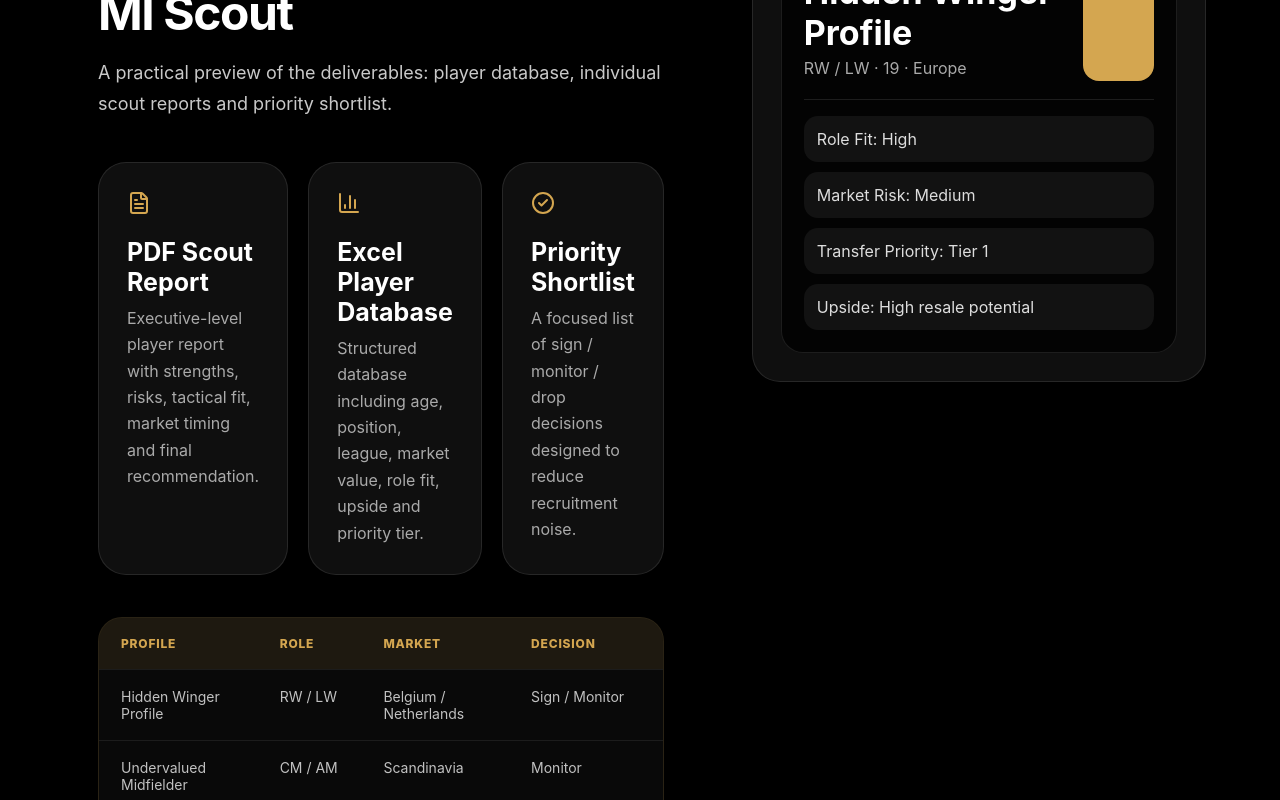
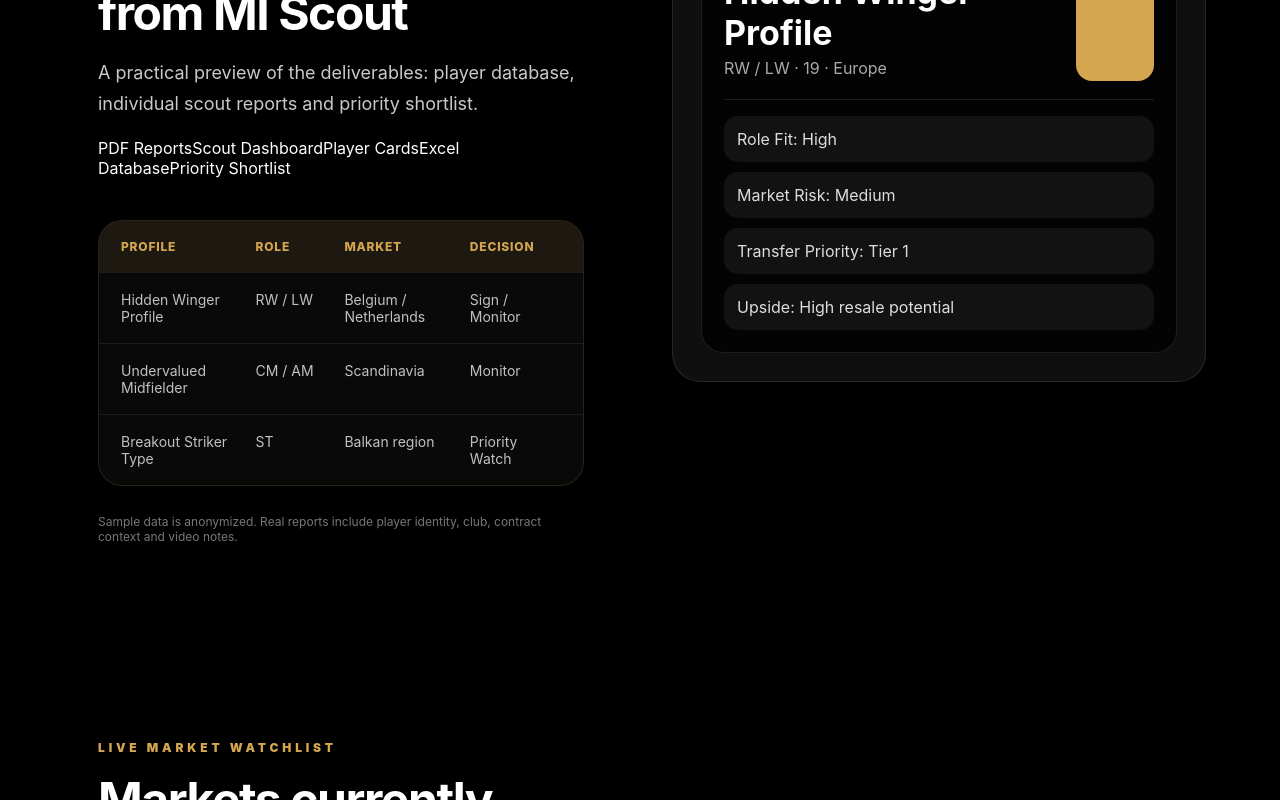
Before and after one commit to miscoutpro/mi-scout-site, a React (Vite) app: page / in a window 1280 px wide. Shown: the part 2400-3200 px from the top of the page. Built offline with nearby package versions, Linux system fonts and the light colour scheme.

Commit message:
Update main.jsx

```diff
--- a/src/main.jsx
+++ b/src/main.jsx
@@ -203,32 +203,13 @@ function App() {
       A practical preview of the deliverables: player database, individual scout reports and priority shortlist.
     </p>
   </div>
-
-  <div className="grid3">
-    <Card>
-      <FileText className="green-icon" />
-      <h3>PDF Scout Report</h3>
-      <p>
-        Executive-level player report with strengths, risks, tactical fit, market timing and final recommendation.
-      </p>
-    </Card>
-
-    <Card>
-      <BarChart3 className="green-icon" />
-      <h3>Excel Player Database</h3>
-      <p>
-        Structured database including age, position, league, market value, role fit, upside and priority tier.
-      </p>
-    </Card>
-
-    <Card>
-      <CheckCircle2 className="green-icon" />
-      <h3>Priority Shortlist</h3>
-      <p>
-        A focused list of sign / monitor / drop decisions designed to reduce recruitment noise.
-      </p>
-    </Card>
-  </div>
+<div className="preview-proof-bar">
+  <span>PDF Reports</span>
+  <span>Scout Dashboard</span>
+  <span>Player Cards</span>
+  <span>Excel Database</span>
+  <span>Priority Shortlist</span>
+</div>
   <div className="proof-table">
     <div className="proof-row proof-head">
       <span>Profile</span>
```
